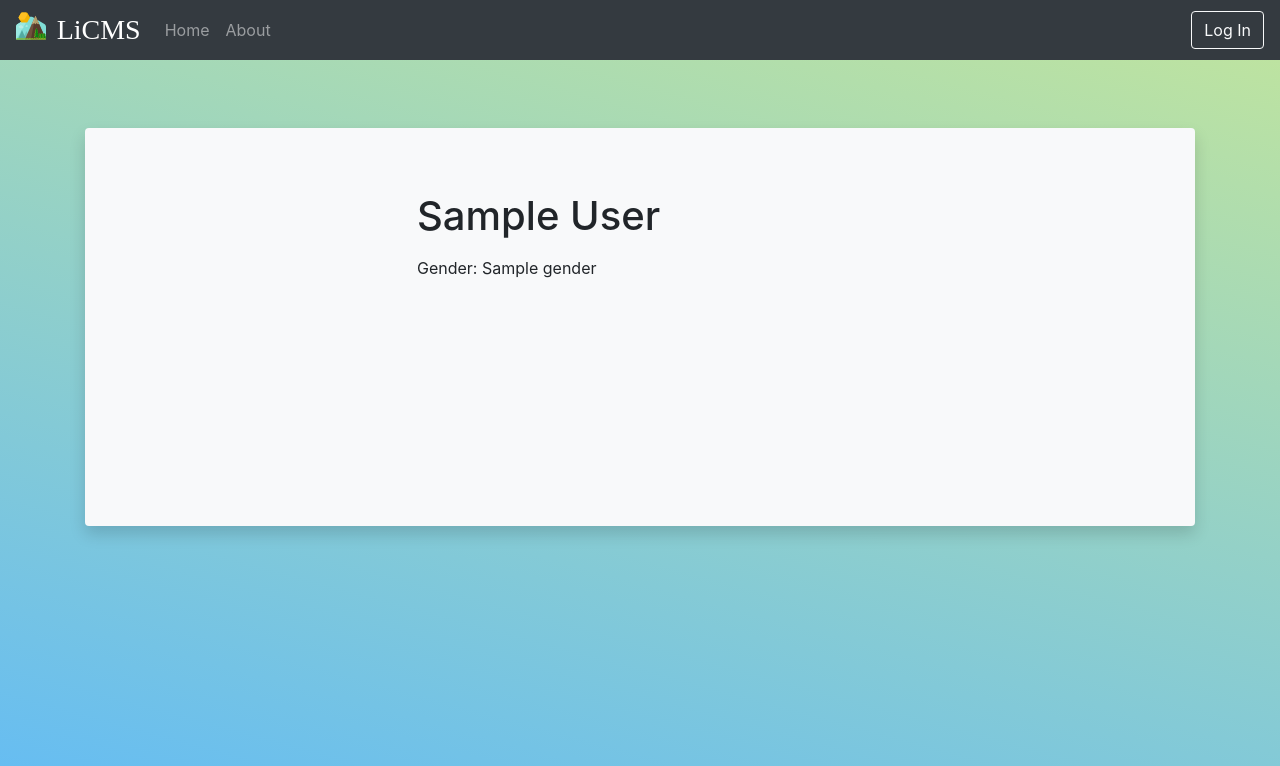
After one commit to realJustinLee/LiCMS, a Flask app: page /user/1 in a window 1280 px wide. The commit adds this page. Shown: the top 766 px of the page. Run offline with Flask 2, Linux system fonts and the light colour scheme; tables that the repository leaves empty hold one stand-in row (values such as "Sample post"); some libraries are stand-ins or nearby versions.

Commit message:
Add User info Refactor Register
Added:
- User Info Page
- Properties in User model
Refactor
- Refactor Multople Pages

```diff
--- a/app_core/auth/forms.py
+++ b/app_core/auth/forms.py
@@ -14,10 +14,7 @@ class LoginForm(FlaskForm):
 
 class RegistrationForm(FlaskForm):
     email = StringField('Email address', validators=[DataRequired(), Length(1, 128), Email()])
-    username = StringField('Username', validators=[
-        DataRequired(), Length(1, 128),
-        Regexp('^[A-Za-z][A-Za-z0-9_. ]*$', 0,
-               'Names must have only letters, numbers, spaces, dots or underscores')])
+    name = StringField('Display Name', validators=[DataRequired(), Length(1, 128)])
     password = PasswordField('Password', validators=[
         DataRequired(), EqualTo('password_cfm', message='Passwords must match.')])
     password_cfm = PasswordField('Confirm password', validators=[DataRequired()])
--- a/app_core/auth/views.py
+++ b/app_core/auth/views.py
@@ -14,12 +14,13 @@ from app_core.models import User, Gender
 
 @auth.before_app_request
 def before_request():
-    if current_user.is_authenticated \
-            and not current_user.confirmed \
-            and request.endpoint \
-            and request.blueprint != 'auth' \
-            and request.endpoint != 'static':
-        return redirect(url_for('auth.unconfirmed'))
+    if current_user.is_authenticated:
+        current_user.ping()
+        if not current_user.confirmed \
+                and request.endpoint \
+                and request.blueprint != 'auth' \
+                and request.endpoint != 'static':
+            return redirect(url_for('auth.unconfirmed'))
 
 
 @auth.route('/unconfirmed')
@@ -66,7 +67,7 @@ def register():
     if form.validate_on_submit():
         user = User(
             email=form.email.data.lower(),
-            username=form.username.data,
+            name=form.name.data,
             password=form.password.data,
             gender=Gender.query.get(form.gender.data)
         )
@@ -76,7 +77,7 @@ def register():
         flash('A confirmation email has been sent to you by email.', 'alert-primary')
         db.session.add(user)
         db.session.commit()
-        return redirect(url_for('main.index'))
+        return redirect(url_for('auth.login'))
     return render_template('auth/register.html', form=form)
 
 
@@ -180,3 +181,10 @@ def change_email(token):
     else:
         flash('Invalid Request.')
     return redirect(url_for('main.index'))
+
+
+@auth.route('/test')
+def test():
+    u = User(name='test')
+    return render_template('auth/email/confirm.html', user=u, token="token",
+                           current_time=datetime.now(tz.gettz('CST')).strftime("%B %d, %Y %H:%M CST"))
--- a/app_core/main/views.py
+++ b/app_core/main/views.py
@@ -3,6 +3,7 @@ from datetime import datetime
 from flask import render_template, redirect, url_for
 
 from app_core.main import main
+from app_core.models import User
 
 
 @main.route('/favicon.ico')
@@ -13,3 +14,9 @@ def favicon():
 @main.route('/', methods=['GET', 'POST'])
 def index():
     return render_template('index.html', current_time=datetime.utcnow())
+
+
+@main.route('/user/<user_id>')
+def user(user_id):
+    _user = User.query.filter_by(id=user_id).first_or_404()
+    return render_template('user.html', user=_user)
--- a/app_core/models.py
+++ b/app_core/models.py
@@ -1,3 +1,5 @@
+from datetime import datetime
+
 from flask import current_app
 from flask_login import UserMixin, AnonymousUserMixin
 from itsdangerous import TimedJSONWebSignatureSerializer as Serializer
@@ -97,11 +99,15 @@ class User(UserMixin, db.Model):
     __tablename__ = 'users'
     id = db.Column(db.Integer, primary_key=True)
     email = db.Column(db.String(128), unique=True, index=True)
-    username = db.Column(db.String(128), unique=True, index=True)
-    gender_id = db.Column(db.Integer, db.ForeignKey('genders.id'))
     role_id = db.Column(db.Integer, db.ForeignKey('roles.id'))
     password_hash = db.Column(db.String(128))
     confirmed = db.Column(db.Boolean, default=False)
+    name = db.Column(db.String(128))
+    location = db.Column(db.String(128))
+    about_me = db.Column(db.Text())
+    member_since = db.Column(db.DateTime(), default=datetime.utcnow)
+    last_seen = db.Column(db.DateTime(), default=datetime.utcnow)
+    gender_id = db.Column(db.Integer, db.ForeignKey('genders.id'))
 
     def __init__(self, **kwargs):
         super(User, self).__init__(**kwargs)
@@ -184,6 +190,10 @@ class User(UserMixin, db.Model):
     def is_administrator(self):
         return self.can(Permission.ADMIN)
 
+    def ping(self):
+        self.last_seen = datetime.utcnow()
+        db.session.add(self)
+
     def __repr__(self):
         return '<User %r>' % self.username
 
--- a/app_core/static/css/form-wtf.css
+++ b/app_core/static/css/form-wtf.css
@@ -1,7 +1,6 @@
 .bg-light, .form-wtf {
     width: 100%;
     max-width: 800px;
-    padding: 60px;
     margin: auto;
 }
 
--- a/app_core/templates/auth/change_email.html
+++ b/app_core/templates/auth/change_email.html
@@ -1,7 +1,7 @@
 {% extends "base.html" %}
 {% from 'bootstrap/form.html' import render_form %}
 
-{% block title %}Change Email Address{% endblock %}
+{% block title %}{{ super() }} - Change Email Address{% endblock %}
 
 {% block head %}
     {{ super() }}
@@ -9,7 +9,7 @@
 {% endblock %}
 
 {% block page_content %}
-    <div class="form-wtf bg-light rounded-lg shadow-lg">
+    <div class="form-wtf p-5 bg-light rounded-lg shadow-lg">
         <div class="h3 font-weight-normal mb-3">
             <h1>Change Your Email Address</h1>
         </div>
--- a/app_core/templates/auth/change_password.html
+++ b/app_core/templates/auth/change_password.html
@@ -1,7 +1,7 @@
 {% extends "base.html" %}
 {% from 'bootstrap/form.html' import render_form %}
 
-{% block title %}Change Password{% endblock %}
+{% block title %}{{ super() }} - Change Password{% endblock %}
 
 {% block head %}
     {{ super() }}
@@ -9,7 +9,7 @@
 {% endblock %}
 
 {% block page_content %}
-    <div class="form-wtf bg-light rounded-lg shadow-lg">
+    <div class="form-wtf p-5 bg-light rounded-lg shadow-lg">
         <div class="h3 font-weight-normal mb-3">
             <h1>Change Your Password</h1>
         </div>
--- a/app_core/templates/auth/email/base_email.html
+++ b/app_core/templates/auth/email/base_email.html
@@ -7,9 +7,9 @@
 {% endblock %}
 
 {% block page_content %}
-    <div class="form-wtf bg-light rounded-lg shadow-lg">
+    <div class="form-wtf p-5 bg-light rounded-lg shadow-lg">
         <img class="m-2 float-right" src="{{ url_for('static', filename='img/logo.svg', _external=True) }}" alt=""
-             width="72" height="72">
+             width="100" height="100">
         <div class="font-weight-normal mb-5">
             <h1>
                 {% block email_header %}
--- a/app_core/templates/auth/email/confirm.html
+++ b/app_core/templates/auth/email/confirm.html
@@ -1,7 +1,7 @@
 {% extends "auth/email/base_email.html" %}
 
 {% block title %}
-    Confirm Your Account
+    {{ super() }} - Confirm Your Account
 {% endblock %}
 
 {% block email_header %}
--- a/app_core/templates/auth/login.html
+++ b/app_core/templates/auth/login.html
@@ -1,6 +1,6 @@
 {% extends "bootstrap_base.html" %}
 
-{% block title %}User Login{% endblock %}
+{% block title %}{{ super() }} - User Login{% endblock %}
 
 {% block head %}
     {{ super() }}
--- a/app_core/templates/auth/register.html
+++ b/app_core/templates/auth/register.html
@@ -1,7 +1,7 @@
 {% extends "base.html" %}
 {% from 'bootstrap/form.html' import render_form %}
 
-{% block title %}User Register{% endblock %}
+{% block title %}{{ super() }} - User Register{% endblock %}
 
 {% block head %}
     {{ super() }}
@@ -9,7 +9,7 @@
 {% endblock %}
 
 {% block page_content %}
-    <div class="form-wtf bg-light rounded-lg shadow-lg">
+    <div class="form-wtf p-5 bg-light rounded-lg shadow-lg">
         <div class="h3 font-weight-normal mb-3">
             <h1>Register</h1>
         </div>
--- a/app_core/templates/auth/reset_password.html
+++ b/app_core/templates/auth/reset_password.html
@@ -1,7 +1,7 @@
 {% extends "base.html" %}
 {% from 'bootstrap/form.html' import render_form %}
 
-{% block title %}Reset Password{% endblock %}
+{% block title %}{{ super() }} - Reset Password{% endblock %}
 
 {% block head %}
     {{ super() }}
@@ -9,7 +9,7 @@
 {% endblock %}
 
 {% block page_content %}
-    <div class="form-wtf bg-light rounded-lg shadow-lg">
+    <div class="form-wtf p-5 bg-light rounded-lg shadow-lg">
         <div class="h3 font-weight-normal mb-3">
             <h1>Reset Your Password</h1>
         </div>
--- a/app_core/templates/auth/unconfirmed.html
+++ b/app_core/templates/auth/unconfirmed.html
@@ -9,9 +9,9 @@
 {% endblock %}
 
 {% block page_content %}
-    <div class="form-wtf bg-light rounded-lg shadow-lg">
-        <img class="m-2 float-right" src="{{ url_for('static', filename='img/logo.svg') }}" alt="" width="72"
-             height="72">
+    <div class="form-wtf p-5 bg-light rounded-lg shadow-lg">
+        <img class="m-2 float-right" src="{{ url_for('static', filename='img/logo.svg') }}" alt="" width="100"
+             height="100">
         <div class="h3 font-weight-normal mt-3 mb-lg-5">
             <h1>Hello, {{ current_user.name }}!</h1>
             <h3>You have <b>NOT</b> confirmed your account yet.</h3>
--- a/app_core/templates/base.html
+++ b/app_core/templates/base.html
@@ -1,6 +1,4 @@
 {% extends "bootstrap_base.html" %}
-
-{% block title %}LiCMS{% endblock %}
 
 {% block head %}
     {{ super() }}
@@ -20,7 +18,7 @@
         <div class="collapse navbar-collapse" id="navbarCollapse">
             <ul class="navbar-nav mr-auto">
                 <li class="nav-item">
-                    <a class="nav-link" href="#">Home</a>
+                    <a class="nav-link" href="{{ url_for('main.index') }}">Home</a>
                 </li>
                 <li class="nav-item">
                     <a class="nav-link" href="#">About</a>
@@ -47,10 +45,11 @@
                             {% endif %}
                             {#                            <img class="img-thumbnail user-thumbnail rounded shadow m-0"#}
                             {#                                 src="{{ current_user.gravatar(size=21) }}" alt="user avatar small">&nbsp;#}
-                            {{ current_user.username }}
+                            {{ current_user.name }}
                             <b class="caret"></b></a>
                         <div class="dropdown-menu dropdown-menu-right shadow ">
-                            {#                            <a class="dropdown-item" href="{{ url_for('main.user', username=current_user.username) }}">Profile</a>#}
+                            <a class="dropdown-item"
+                               href="{{ url_for('main.user', user_id=current_user.id) }}">Profile</a>
                             <a class="dropdown-item" href="{{ url_for('auth.change_password') }}">Change Password</a>
                             <a class="dropdown-item" href="{{ url_for('auth.change_email_request') }}">Change Email</a>
                             <a class="dropdown-item text-danger" href="{{ url_for('auth.logout') }}">Log Out</a>
--- a/app_core/templates/bootstrap_base.html
+++ b/app_core/templates/bootstrap_base.html
@@ -13,6 +13,7 @@
 
         <title>
             {% block title %}
+                LiCMS
             {% endblock %}
         </title>
 
--- a/app_core/templates/index.html
+++ b/app_core/templates/index.html
@@ -5,7 +5,7 @@
         <h1>
             Hello,
             {% if current_user.is_authenticated %}
-                {{ current_user.username }}
+                {{ current_user.name }}
             {% else %}
                 Stranger
             {% endif %}!
--- /dev/null
+++ b/app_core/templates/user.html
@@ -0,0 +1,29 @@
+{% extends "base.html" %}
+
+{% block title %}
+    Profile - {{ user.name }}
+{% endblock %}
+
+{% block page_content %}
+    <div class="jumbotron bg-light rounded shadow">
+        {#        <img class="img-thumbnail shadow float-left" src="{{ user.gravatar(size=256) }}" alt="user avatar">#}
+        <div class="profile user-profile">
+            <h1>{{ user.name }}</h1>
+            <div class="mt-3 mb-3">
+                Gender: {{ user.gender.name }}<br>
+                {% if current_user.is_administrator() %}
+                    Email: <a href="mailto:{{ user.email }}">{{ user.email }}</a>
+                {% endif %}
+            </div>
+            <div>
+                {% if user == current_user %}
+{#                    <a class="btn btn-primary shadow" href="{{ url_for('main.edit_profile') }}">Edit Profile</a>#}
+                {% endif %}
+                {% if current_user.is_administrator() %}
+{#                    <a class="btn btn-danger shadow" href="{{ url_for('main.edit_profile_admin', user_id=user.id) }}">#}
+{#                        Edit Profile [Admin]</a>#}
+                {% endif %}
+            </div>
+        </div>
+    </div>
+{% endblock %}
```
